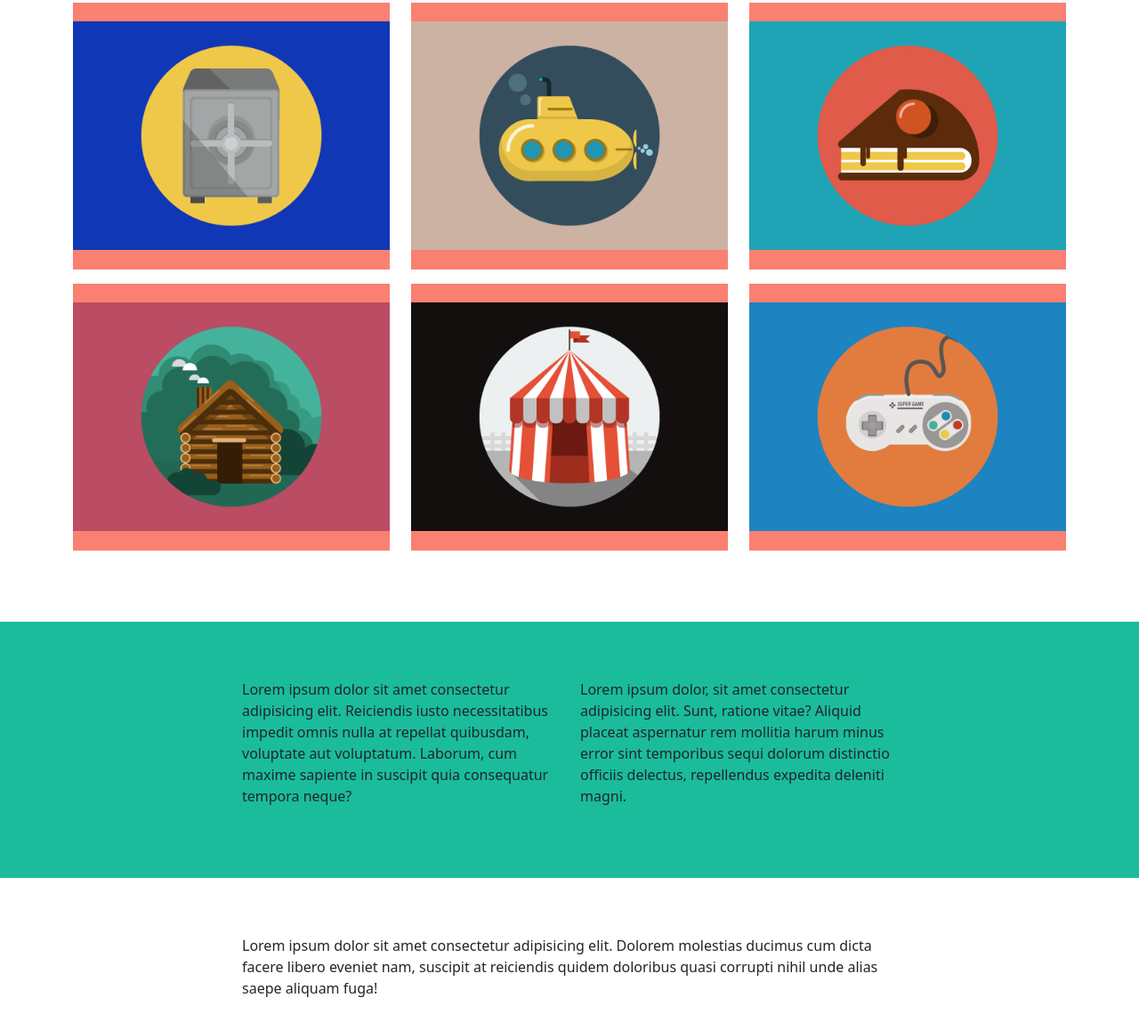
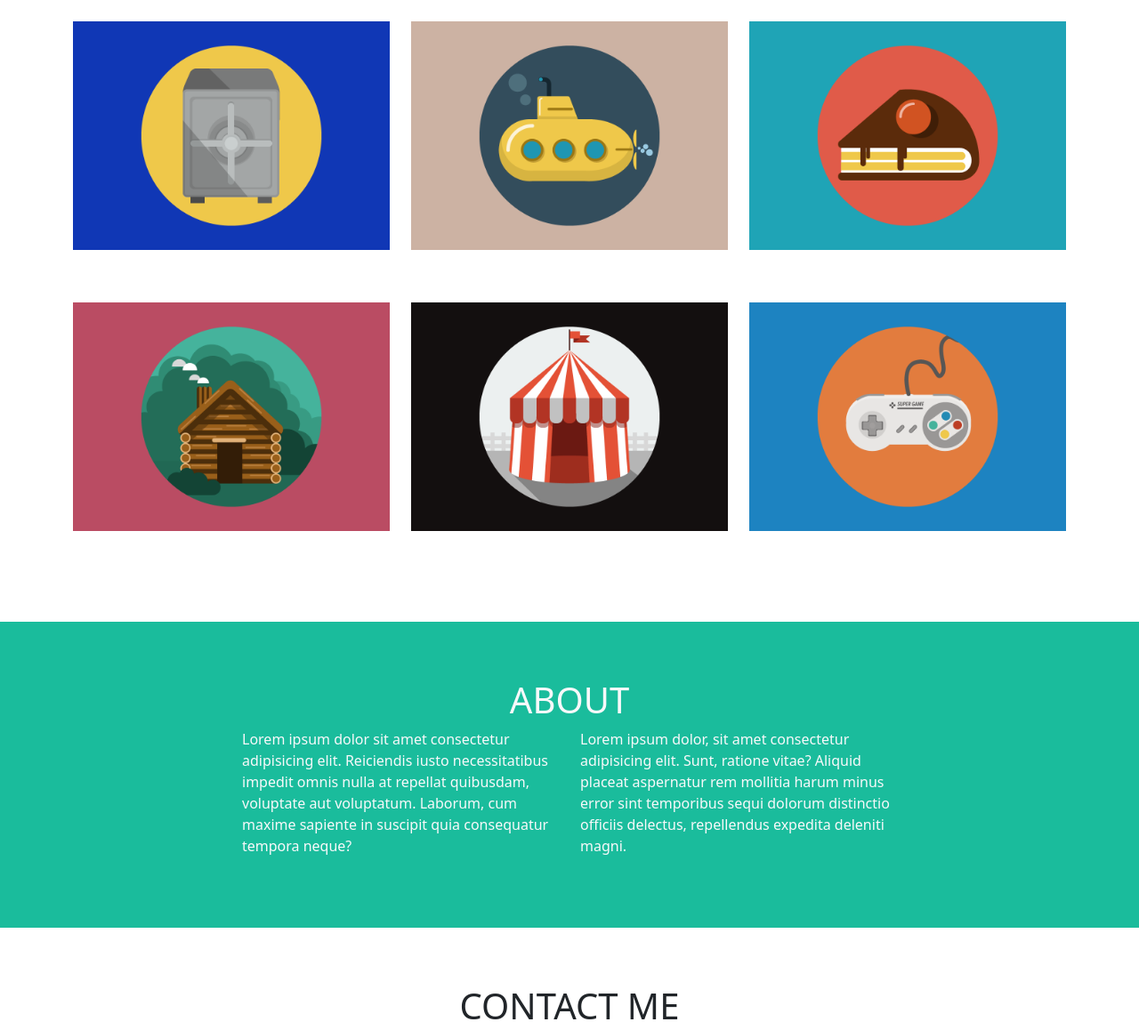
Before and after one commit to frame88/html-css-bootstrap-freelancer, a plain HTML site: page index.html in a window 1280 px wide. Shown: the part 618-1776 px from the top of the page at 89% size. Drawn offline with nearby package versions, Linux system fonts and the light colour scheme.

Commit message:
section contact

```diff
--- a/css/style.css
+++ b/css/style.css
@@ -43,7 +43,6 @@
 .portfolio .image {
   width: 100%;
   height: 300px;
-  background-color: salmon;
 }
 .footer {
   color: rgb(var(--font-color-light));
--- a/index.html
+++ b/index.html
@@ -23,7 +23,7 @@
                     <i class="fas fa-bars"></i>
                 </div>
                 <div class="col-6 text-end d-none d-sm-block">
-                    <ul class="nav-menu list-inline mb-0">
+                    <ul class="nav-menu list-inline mb-0 pt-3">
                         <li class="list-inline-item">Portfolio</li>
                         <li class="list-inline-item">About</li>
                         <li class="list-inline-item">Contact</li>
@@ -102,8 +102,9 @@
             <div class="container pt-6 pb-6">
                 <div class="row justify-content-center">
                     <div class="col-8">
+                        <h1 class="text-uppercase text-center text-light">about</h1>
                         <div class="row">
-                            <div class="col-12 col-sm-6 mb-3">Lorem ipsum dolor sit amet consectetur adipisicing elit.
+                            <div class="col-12 col-sm-6 mb-3 text-light">Lorem ipsum dolor sit amet consectetur adipisicing elit.
                                 Reiciendis
                                 iusto
                                 necessitatibus impedit
@@ -111,7 +112,7 @@
                                 suscipit
                                 quia consequatur
                                 tempora neque?</div>
-                            <div class="col-12 col-sm-6">
+                            <div class="col-12 col-sm-6 text-light">
                                 Lorem ipsum dolor, sit amet consectetur adipisicing elit. Sunt, ratione vitae? Aliquid
                                 placeat
                                 aspernatur rem mollitia harum minus error sint temporibus sequi dolorum distinctio officiis
@@ -129,6 +130,7 @@
         <section class="contact">
             <div class="container pt-6 pb-6">
                 <div class="row justify-content-center">
+                    <h1 class="text-uppercase text-center">contact me</h1>
                     <div class="col-8">
                         Lorem ipsum dolor sit amet consectetur adipisicing elit. Dolorem molestias ducimus cum dicta facere
                         libero
```
